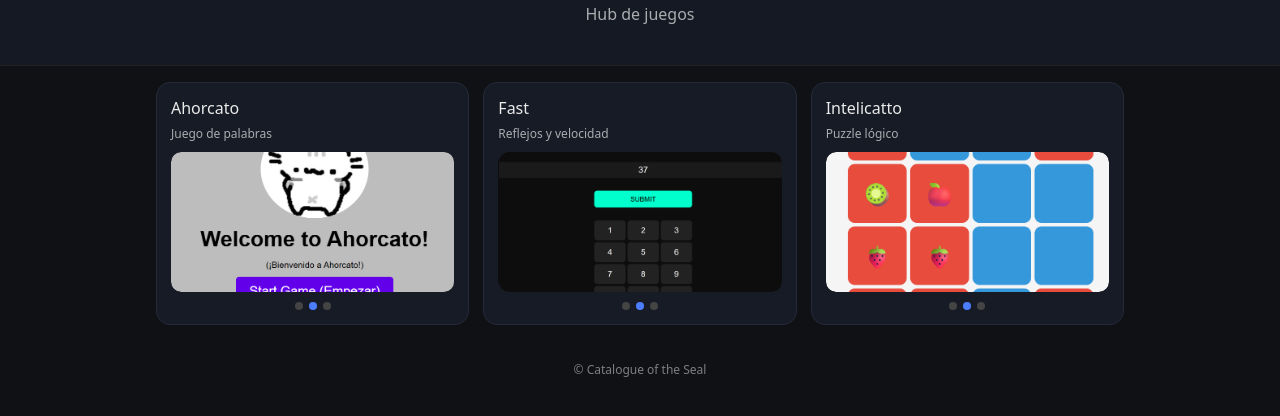
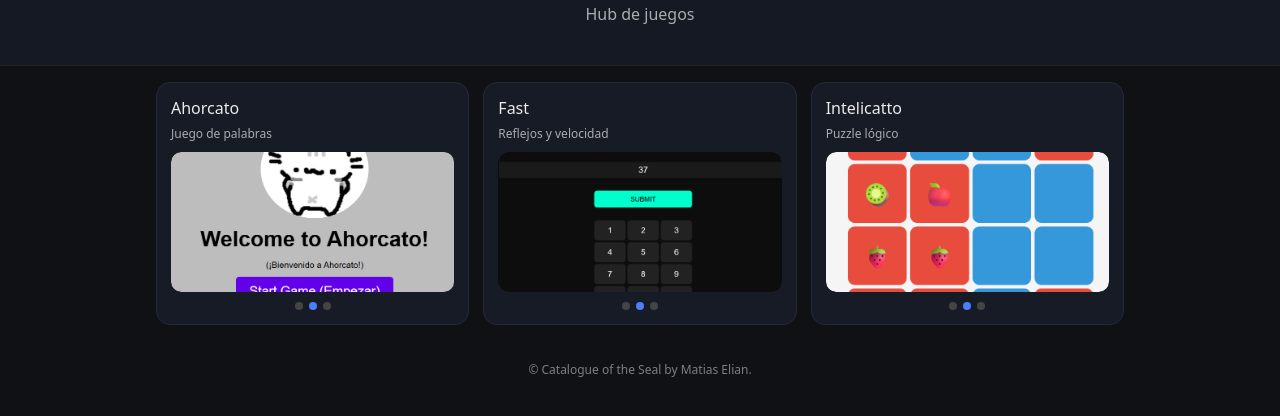
Before and after one commit to MatiSu64/Catalogue_of_the_Seal, a plain HTML site: page index.html in a window 1280 px wide. Shown: the part 162-578 px from the top of the page. Drawn offline with Linux system fonts and the light colour scheme.

```diff
--- a/index.html
+++ b/index.html
@@ -203,7 +203,7 @@
 </div>
 
 <footer>
-  © Catalogue of the Seal
+  © Catalogue of the Seal by Matias Elian.
 </footer>
 
 <script>
```
